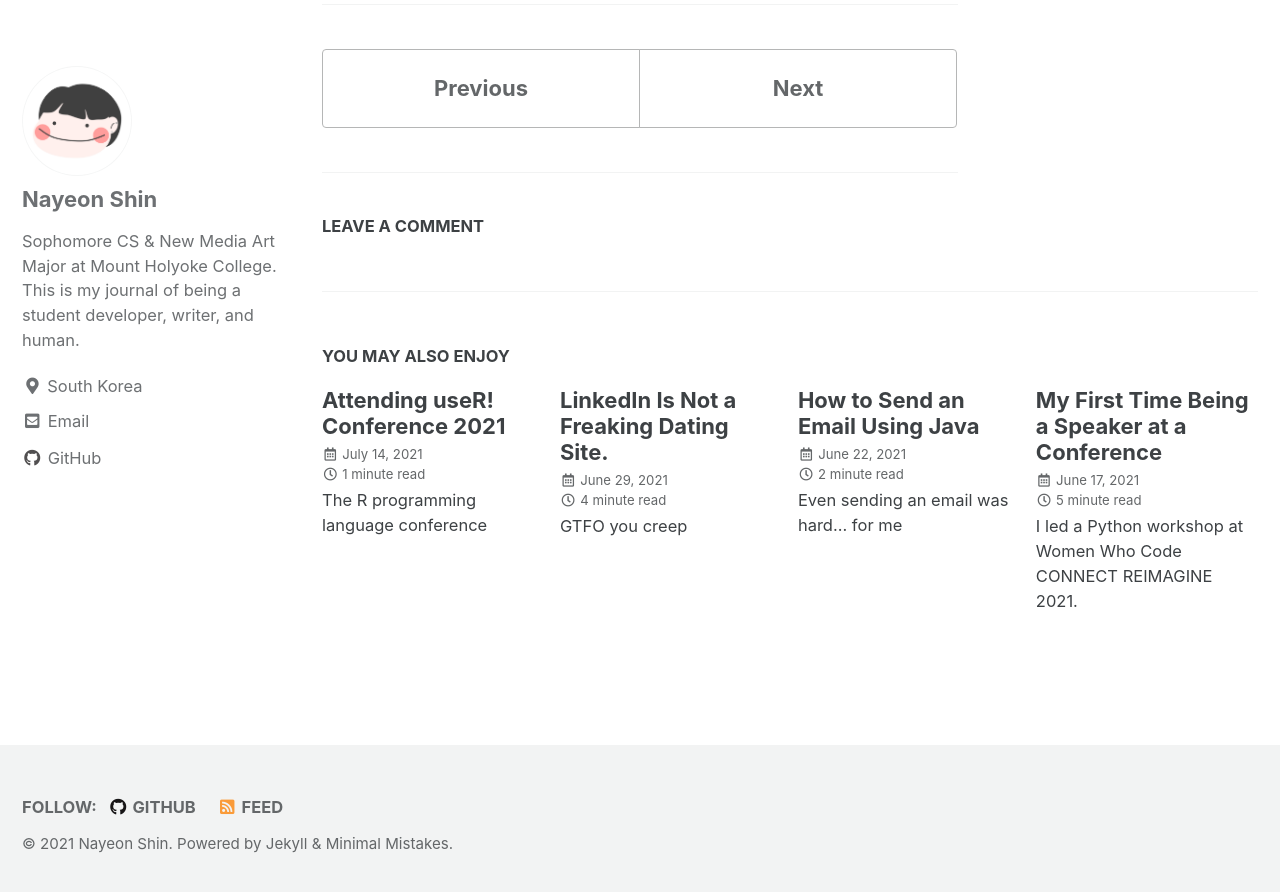
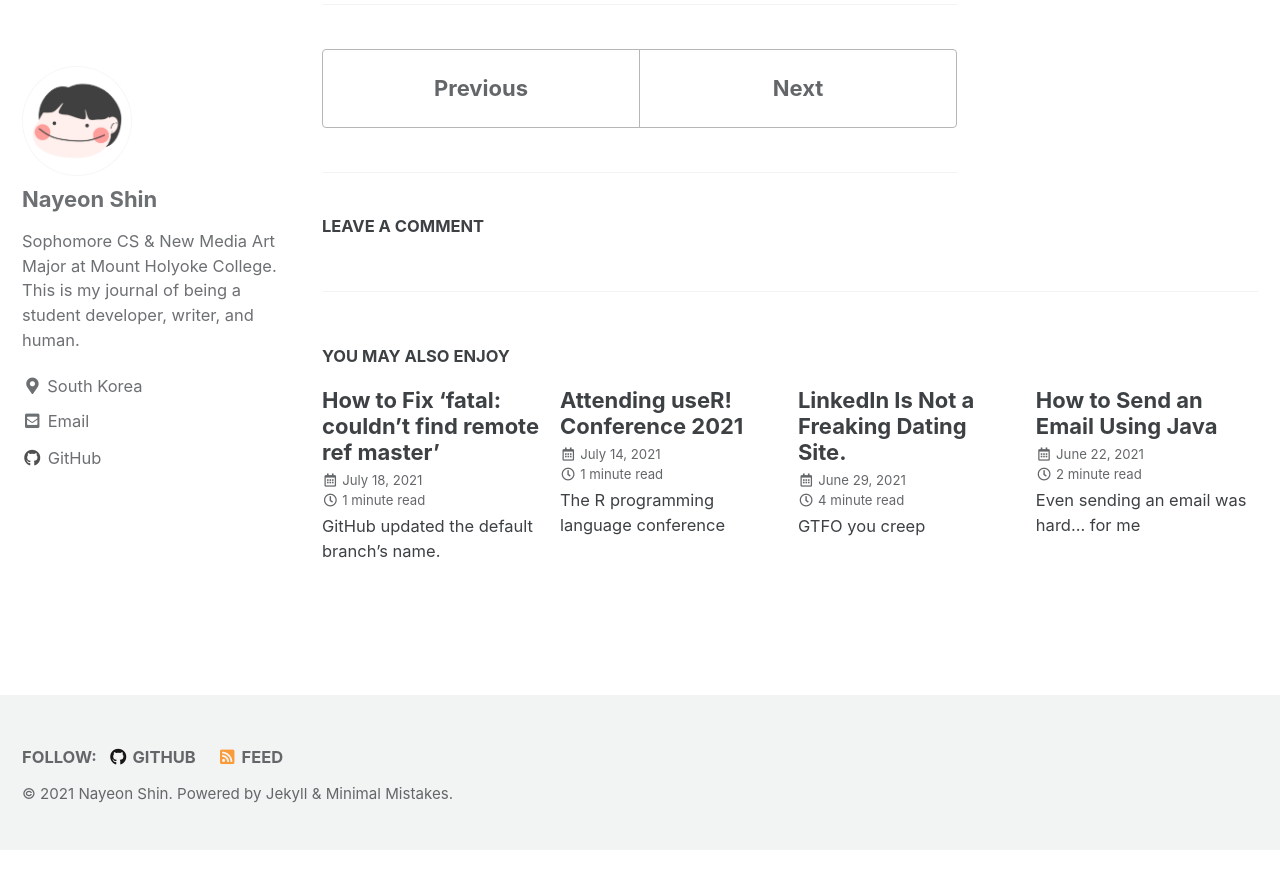
Before and after one commit to nayeonshin/nayeonshin.github.io, a Jekyll site: the page built from _posts/2021-07-11-life-updates.md, in a window 1280 px wide and 900 px high, scrolled down 1278 px. Shown: the top 892 px of the window. Built offline with Jekyll 4.4.1, drawn with Linux system fonts in a browser that asks for light colours; cached includes are drawn as plain includes; comment, search, counter and statistics services are not loaded; after the commit the page ends 2128 px from its top, so only the background shows below that; some of the changed lines change nothing that is shown.

Commit message:
feat: Create 2021-07-18-how-to-fix-fatal-couldnt-find-remote-ref-master.md

```diff
--- /dev/null
+++ b/_posts/2021-07-18-how-to-fix-fatal-couldnt-find-remote-ref-master.md
@@ -0,0 +1,38 @@
+---
+title:  "How to Fix 'fatal: couldn't find remote ref master'"
+excerpt: "GitHub updated the default branch's name."
+categories:
+  - Study
+tags:
+  - Git
+---
+
+## Background
+
+I'm a Git noob but I use it extensively. The version control lets me keep track of my code changes and points to where I should fix. But when I tried to do `git pull origin master`, it always showed me this in the terminal:
+
+![Git error]({{ site.baseurl }}/assets/images/posts/2021-07-18-git-error.png)
+
+And every time I pushed to the `master` branch, it always made a new separate branch. And I didn't get it. Why the heck would it create another branch from the default branch?
+
+Then, I realized this:
+
+![Main branch]({{ site.baseurl }}/assets/images/posts/2021-07-18-main-branch.png)
+
+The default branch is named `main`, not `master`. This means, when you make a new repository and want to push to the central branch, you should **push to `main` branch**, unless you rename the default branch's name.
+
+I think a lot of outdated articles still tell you to do something like `git pull origin master`. So, if you like to execute that command, you can rename your default branch:
+
+![Branch menu]({{ site.baseurl }}/assets/images/posts/2021-07-18-branch-menu.png)
+
+Click on the branch drop-down menu and go to `View all branches`.
+
+![Branches page]({{ site.baseurl }}/assets/images/posts/2021-07-18-branches-page.png)
+
+Then, you see the pencil icon. Click on it.
+
+![Rename branch message]({{ site.baseurl }}/assets/images/posts/2021-07-18-rename-branch.png)
+
+Type `master` and hit `Rename branch`. Then, you're all set! Now you can do `git pull origin master` to keep your local repository up-to-date, and you won't see `fatal: couldn't find remote ref master` in the terminal.
+
+Thanks for reading, and I'll come back with another post!
```
Also changed, not shown: _posts/2021-07-11-life-updates.md (line endings or trailing spaces), assets/images/posts/2021-07-18-.png (added), assets/images/posts/2021-07-18-branch-menu.png (added), assets/images/posts/2021-07-18-branches-page.png (added), assets/images/posts/2021-07-18-git-error.png (added), assets/images/posts/2021-07-18-rename-branch.png (added).
